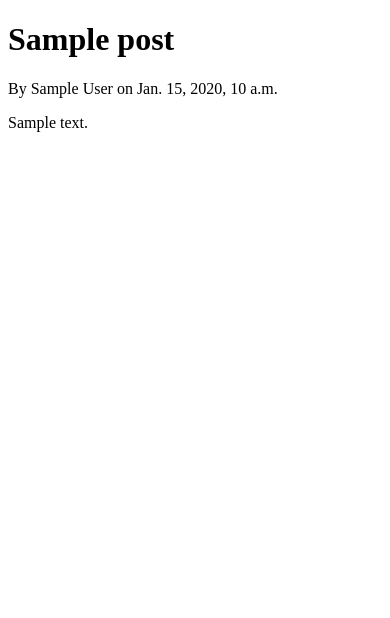
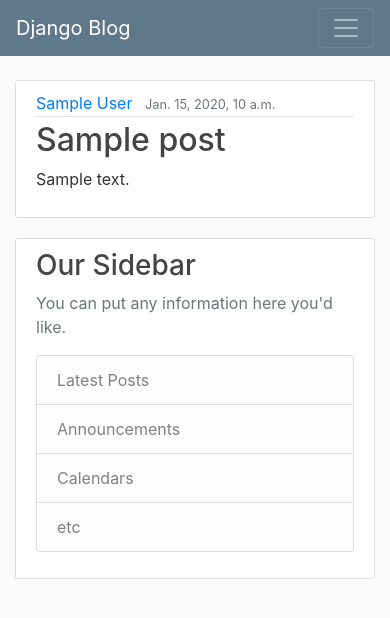
Before and after one commit to ibrajkhan/Django-Blog-App, a Django app: template blog/templates/blog/home.html in a window 390 px wide. Shown: the top 618 px of the page. Run offline with Django 3.2, Linux system fonts and the light colour scheme; the template is opened without the code that fills it: most values are stand-ins (such as "Sample title", 1, 10 or a date in 2020); some libraries are stand-ins or nearby versions.

Commit message:
Added base.html as Parent templates
Also added static file main.css

```diff
--- /dev/null
+++ b/blog/static/blog/main.css
@@ -0,0 +1,84 @@
+body {
+  background: #fafafa;
+  color: #333333;
+  margin-top: 5rem;
+}
+
+h1, h2, h3, h4, h5, h6 {
+  color: #444444;
+}
+
+ul {
+  margin: 0;
+}
+
+.bg-steel {
+  background-color: #5f788a;
+}
+
+.site-header .navbar-nav .nav-link {
+  color: #cbd5db;
+}
+
+.site-header .navbar-nav .nav-link:hover {
+  color: #ffffff;
+}
+
+.site-header .navbar-nav .nav-link.active {
+  font-weight: 500;
+}
+
+.content-section {
+  background: #ffffff;
+  padding: 10px 20px;
+  border: 1px solid #dddddd;
+  border-radius: 3px;
+  margin-bottom: 20px;
+}
+
+.article-title {
+  color: #444444;
+}
+
+a.article-title:hover {
+  color: #428bca;
+  text-decoration: none;
+}
+
+.article-content {
+  white-space: pre-line;
+}
+
+.article-img {
+  height: 65px;
+  width: 65px;
+  margin-right: 16px;
+}
+
+.article-metadata {
+  padding-bottom: 1px;
+  margin-bottom: 4px;
+  border-bottom: 1px solid #e3e3e3
+}
+
+.article-metadata a:hover {
+  color: #333;
+  text-decoration: none;
+}
+
+.article-svg {
+  width: 25px;
+  height: 25px;
+  vertical-align: middle;
+}
+
+.account-img {
+  height: 125px;
+  width: 125px;
+  margin-right: 20px;
+  margin-bottom: 16px;
+}
+
+.account-heading {
+  font-size: 2.5rem;
+}
--- /dev/null
+++ b/blog/templates/blog/base.html
@@ -0,0 +1,78 @@
+{% load static %}
+<!doctype html>
+<html lang="en">
+<head>
+    <meta charset="utf-8">
+    <meta name="viewport" content="width=device-width, initial-scale=1, shrink-to-fit=no">
+
+    <!-- Bootstrap CSS -->
+    <link rel="stylesheet" href="https://stackpath.bootstrapcdn.com/bootstrap/4.5.0/css/bootstrap.min.css"
+          integrity="sha384-9aIt2nRpC12Uk9gS9baDl411NQApFmC26EwAOH8WgZl5MYYxFfc+NcPb1dKGj7Sk" crossorigin="anonymous">
+
+    <link rel="stylesheet" type="text/css" href="{% static 'blog/main.css'%}">
+
+    {% if title %}
+    <title>Django Blog-{{title}}</title>
+    {% else %}
+    <title>Django Blog</title>
+    {% endif %}
+
+</head>
+<body>
+<header class="site-header">
+    <nav class="navbar navbar-expand-md navbar-dark bg-steel fixed-top">
+        <div class="container">
+            <a class="navbar-brand mr-4" href="{% url 'blog-home' %}">Django Blog</a>
+            <button class="navbar-toggler" type="button" data-toggle="collapse" data-target="#navbarToggle"
+                    aria-controls="navbarToggle" aria-expanded="false" aria-label="Toggle navigation">
+                <span class="navbar-toggler-icon"></span>
+            </button>
+            <div class="collapse navbar-collapse" id="navbarToggle">
+                <div class="navbar-nav mr-auto">
+                    <a class="nav-item nav-link" href="{% url 'blog-home' %}">Home</a>
+                    <a class="nav-item nav-link" href="{% url 'blog-about' %}">About</a>
+                </div>
+                <!-- Navbar Right Side -->
+                <div class="navbar-nav">
+                    <a class="nav-item nav-link" href="#">Login</a>
+                    <a class="nav-item nav-link" href="#">Register</a>
+                </div>
+            </div>
+        </div>
+    </nav>
+</header>
+<main role="main" class="container">
+    <div class="row">
+        <div class="col-md-8">
+            {% block content %}{% endblock %}
+        </div>
+        <div class="col-md-4">
+            <div class="content-section">
+                <h3>Our Sidebar</h3>
+                <p class='text-muted'>You can put any information here you'd like.
+                <ul class="list-group">
+                    <li class="list-group-item list-group-item-light">Latest Posts</li>
+                    <li class="list-group-item list-group-item-light">Announcements</li>
+                    <li class="list-group-item list-group-item-light">Calendars</li>
+                    <li class="list-group-item list-group-item-light">etc</li>
+                </ul>
+                </p>
+            </div>
+        </div>
+    </div>
+</main>
+
+
+<!-- Optional JavaScript -->
+<!-- jQuery first, then Popper.js, then Bootstrap JS -->
+<script src="https://code.jquery.com/jquery-3.5.1.slim.min.js"
+        integrity="sha384-DfXdz2htPH0lsSSs5nCTpuj/zy4C+OGpamoFVy38MVBnE+IbbVYUew+OrCXaRkfj"
+        crossorigin="anonymous"></script>
+<script src="https://cdn.jsdelivr.net/npm/popper.js@1.16.0/dist/umd/popper.min.js"
+        integrity="sha384-Q6E9RHvbIyZFJoft+2mJbHaEWldlvI9IOYy5n3zV9zzTtmI3UksdQRVvoxMfooAo"
+        crossorigin="anonymous"></script>
+<script src="https://stackpath.bootstrapcdn.com/bootstrap/4.5.0/js/bootstrap.min.js"
+        integrity="sha384-OgVRvuATP1z7JjHLkuOU7Xw704+h835Lr+6QL9UvYjZE3Ipu6Tp75j7Bh/kR0JKI"
+        crossorigin="anonymous"></script>
+</body>
+</html>
--- a/blog/templates/blog/home.html
+++ b/blog/templates/blog/home.html
@@ -1,18 +1,16 @@
-<!DOCTYPE html>
-<html lang="en">
-<head>
-    <meta charset="UTF-8">
-    {% if title %}
-        <title>Django Blog-{{title}}</title>
-    {% else %}
-        <title>Django Blog</title>
-    {% endif %}
-</head>
-<body>
-    {% for post in posts %}
-        <h1>{{post.title}}</h1>
-        <p>By {{post.author}} on {{post.date_of_post}}</p>
-        <p>{{post.content}}</p>
-    {% endfor %}
-</body>
-</html>
+{% extends 'blog/base.html' %}
+
+{% block content %}
+{% for post in posts %}
+<article class="media content-section">
+    <div class="media-body">
+        <div class="article-metadata">
+            <a class="mr-2" href="#">{{ post.author }}</a>
+            <small class="text-muted">{{ post.date_posted }}</small>
+        </div>
+        <h2><a class="article-title" href="#">{{ post.title }}</a></h2>
+        <p class="article-content">{{ post.content }}</p>
+    </div>
+</article>
+{% endfor %}
+{% endblock  %}
```
Also changed, not shown: blog/templates/blog/about.html (+4 -14 lines), blog/static/__init__.py (added).
